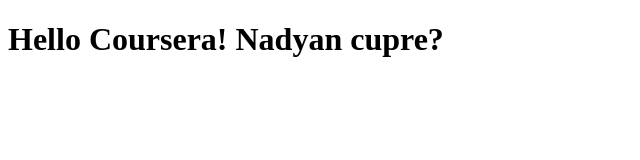
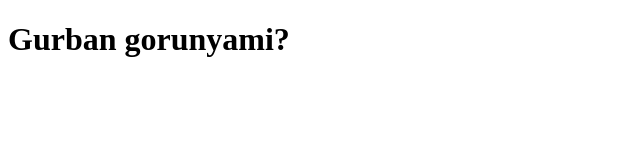
Before and after one commit to Abdy035/Amalia, a plain HTML site: page taze/index.html in a window 1280 px wide. Shown: the whole page, without its empty margins (0-640 px from the left). Drawn offline with Linux system fonts and the light colour scheme.

Commit message:
yene taze

```diff
--- a/taze/index.html
+++ b/taze/index.html
@@ -6,6 +6,6 @@
 	<title>Hello, Coursera!</title>
 </head>
 <body>
-	<h1>Hello Coursera! Nadyan cupre?</h1>
+	<h1>Gurban gorunyami?</h1>
 </body>
 </html>
```
